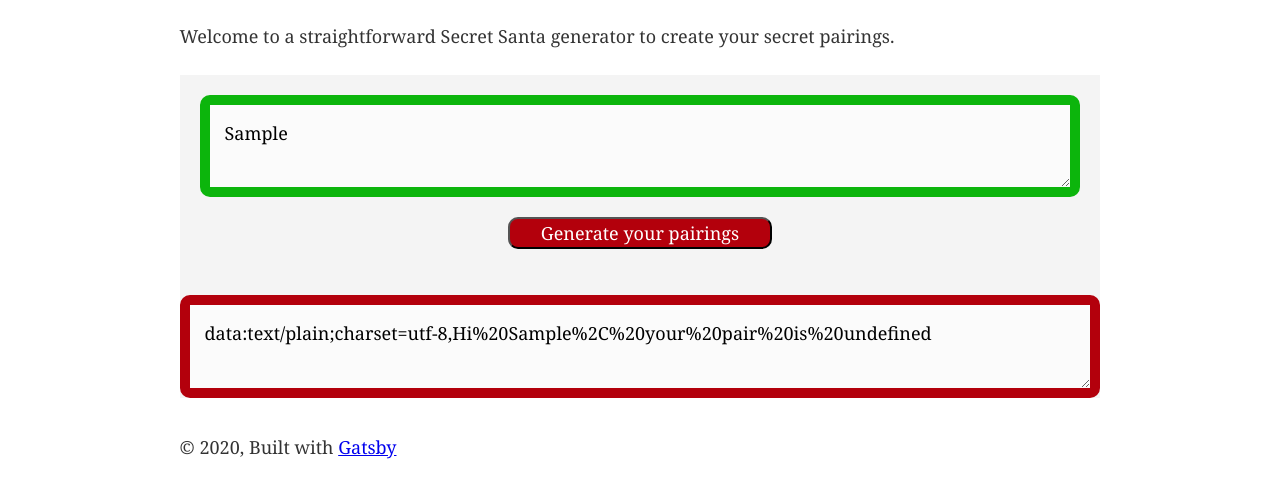
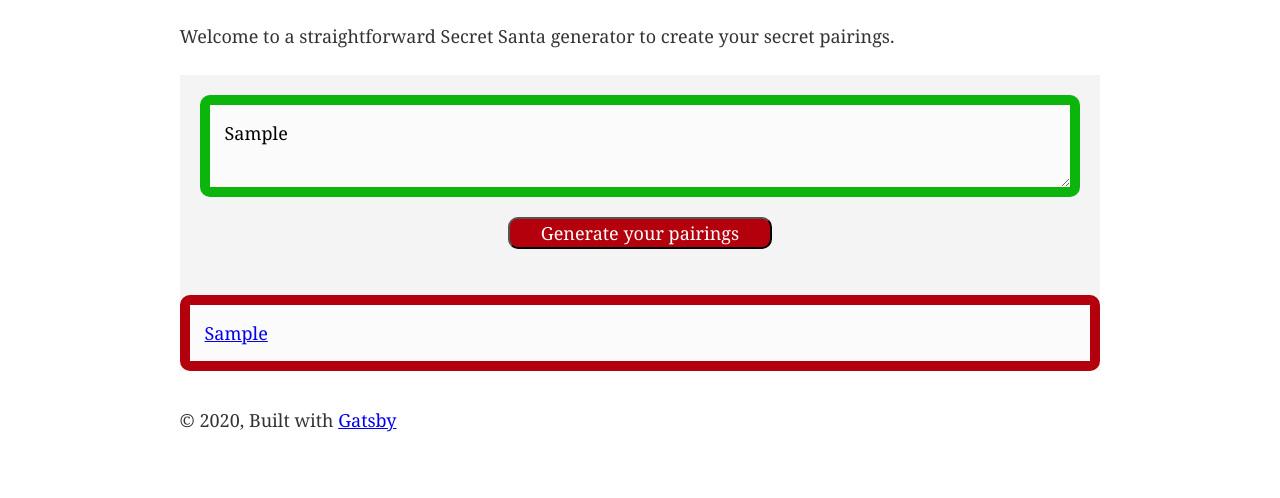
Before and after one commit to rajrkane/secretSanta, a Gatsby site: page / in a window 1280 px wide. Both pictures are taken after typing "Sample" into the empty fields and a click on the button "Generate your pairings". Shown: the part 100-598 px from the top of the page. Built offline with nearby package versions, Linux system fonts and the light colour scheme; Gatsby itself is replaced by a stand-in of ours.

Commit message:
downloadable text files setup

```diff
--- a/src/components/secretSanta.js
+++ b/src/components/secretSanta.js
@@ -6,25 +6,11 @@ const SecretSanta = ({ input }) => {
     const names = input.split(',')
     names.forEach(name => name.trim())
     let pairs = {}
-    let links = []
 
     const makePairs = () => {
-        names.forEach(santa => assignRecipient(santa))
-        // return pairs
-        return links
-    }
-
-    // const writeToFile = (santa) => {
-    //     fs.writeFile(`${santa}SecretSanta.txt`, `Hi ${santa}, your pair is ${pairs[santa]}`)
-    // }
-
-    const setDownloadableLink = (santa) => {
-        const element = document.createElement('a') // create anchor element
-        console.log('here')
-        element.setAttribute("href", 'data:text/plain;charset=utf-8,' + encodeURIComponent(`Hi ${santa}, your pair is ${pairs[santa]}`))
-        element.setAttribute("download", `${santa}SecretSanta.txt`)
-        links.push(element)
-        console.log('links ', links)
+        names.forEach(santa => {
+            assignRecipient(santa)
+        })
     }
 
     const assignRecipient = (santa) => {
@@ -32,11 +18,22 @@ const SecretSanta = ({ input }) => {
                                     .filter(name => !Object.values(pairs).includes(name)) // no duplicate recipients
                                     .filter(name => pairs[name] != santa) // no 2-way match loops
         pairs[santa] = possibleRecipients[Math.floor(Math.random() * possibleRecipients.length)]
-        setDownloadableLink(santa)
     }
 
+    const setFileContents = (santa) => `Hi ${santa}, your pairing is with ${pairs[santa]}. Merry Christmas!`
+
+    makePairs()
+
     return (
-        <textarea readOnly id={styles.output} className={styles.box} value={makePairs()}/>
+        <div id={styles.output} className={styles.box}>
+            {Object.keys(pairs).map(santa =>
+                <div>
+                    <a href={'data:text/plain;charset=utf-8,' + setFileContents(santa)}
+                        download={'' + santa + '_secretSanta.txt'}>{santa}</a>
+                    <br></br>
+                </div>
+            )}
+        </div>
     )
 }
 
--- a/src/components/textbox.js
+++ b/src/components/textbox.js
@@ -28,7 +28,7 @@ const Textbox = () => {
                 </button>
             </form>
             {showOutput === true && <SecretSanta input={people}/>}
-        </div> // put textarea in secretSanta component
+        </div>
     )
 }
 
```
